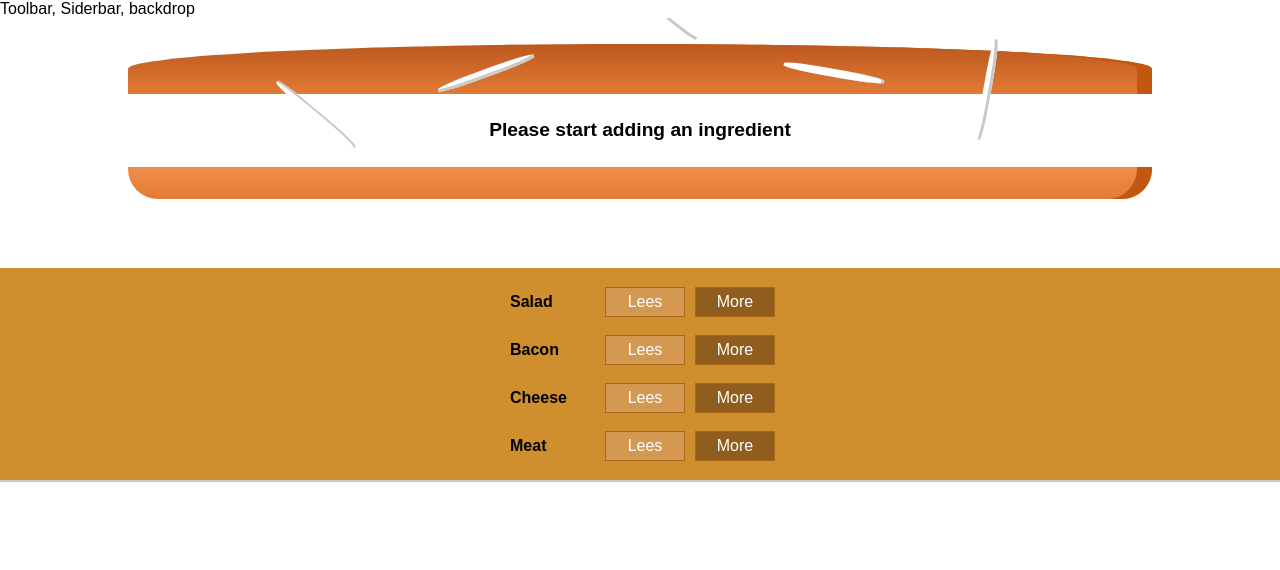
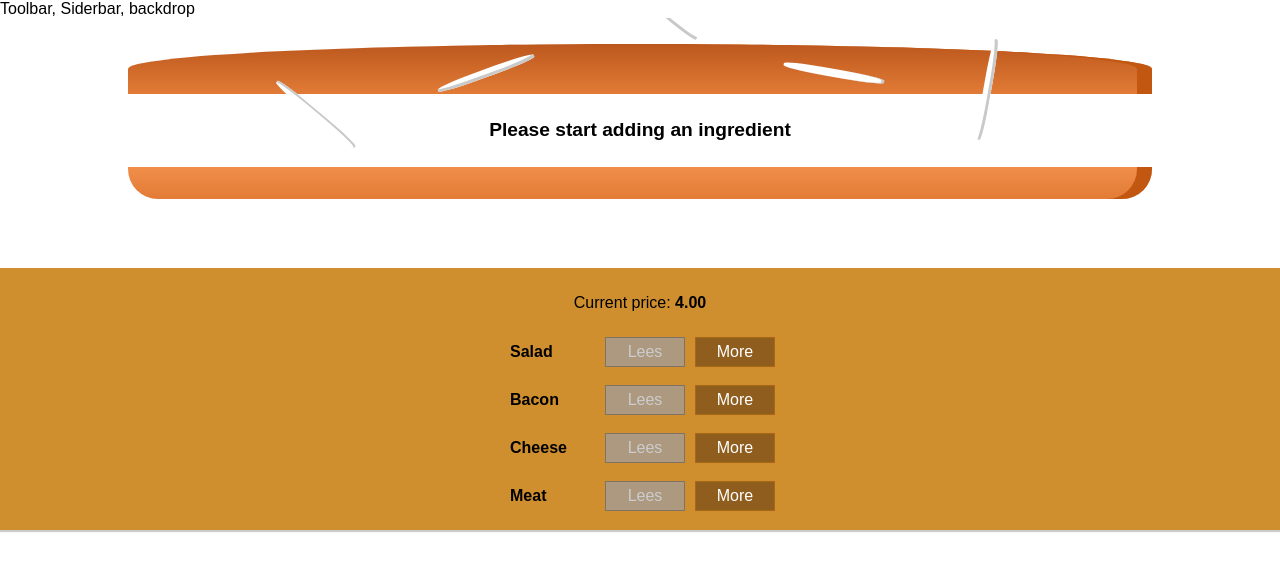
Before and after one commit to diegomottadev/burger-react, a React app: page / in a window 1280 px wide. Shown: the top 570 px of the page. Built offline with nearby package versions, Linux system fonts and the light colour scheme.

Commit message:
disbled botton less and count the price

```diff
--- a/src/components/Burger/BuildControls/BuildControl/BuildControl.js
+++ b/src/components/Burger/BuildControls/BuildControl/BuildControl.js
@@ -4,7 +4,7 @@
     return (
         <div className={classes.BuildControl}>
             <div className={classes.Label}>{props.label}</div>
-            <button className={classes.Less}>Lees</button>
+            <button className={classes.Less} disabled={props.disabled}>Lees</button>
             <button className={classes.More} onClick={props.added}>More</button>
 
         </div>
--- a/src/components/Burger/BuildControls/BuildControls.js
+++ b/src/components/Burger/BuildControls/BuildControls.js
@@ -9,11 +9,14 @@
 ]
 const buildControls = (props) => (
     <div className={classes.BuildControls}>
+        <p>Current price: <strong>{props.price.toFixed(2)}</strong></p>
         {controls.map(ctrl =>(
             <BuildControl
             key={ctrl.label}
             label={ctrl.label}
-            added={()=>props.ingredientAdded(ctrl.type)} />
+            added={()=>props.ingredientAdded(ctrl.type)}
+            removed={()=>props.ingredientRemoved(ctrl.type)}
+            disabled={props.disabled[ctrl.type]} />
         ))}
     </div>
 );
--- a/src/containers/BurgerBuilder/BurgerBuilder.js
+++ b/src/containers/BurgerBuilder/BurgerBuilder.js
@@ -37,13 +37,41 @@
         this.setState({totalPrice: newPrice, ingredients: updateIngredients});
     }
 
-    removeIngredientHandler = (type)=>{}
+    removeIngredientHandler = (type)=>{
+        console.log(type)
+        const oldCount = this.state.ingredients[type];
+
+        if(oldCount <= 0){
+            return;
+        }
+
+        const updateCount = oldCount -1 ;
+        const updateIngredients ={
+            ...this.state.ingredients
+        };
+        updateIngredients[type] = updateCount;
+        const priceDeduction = INGREDIENT_PRICES[type];
+        const oldPrice = this.state.totalPrice;
+        const newPrice = oldPrice - priceDeduction;
+        this.setState({totalPrice: newPrice, ingredients: updateIngredients});
+    }
 
     render (){
+        const disabledInfo = {
+            ...this.state.ingredients
+        };
+        for (let key in disabledInfo){
+            disabledInfo[key] = disabledInfo[key] <= 0
+        }
         return (
                 <Aux>
                     <Burger  ingredients={this.state.ingredients}></Burger>
-                     <BuildControls ingredientAdded={this.addIngredientHandler} />
+                     <BuildControls
+                     ingredientRemoved={this.removeIngredientHandler}
+                     ingredientAdded={this.addIngredientHandler}
+                     disabled= {disabledInfo}
+                     price={this.state.totalPrice}
+                     />
 
                 </Aux>
         );
```
